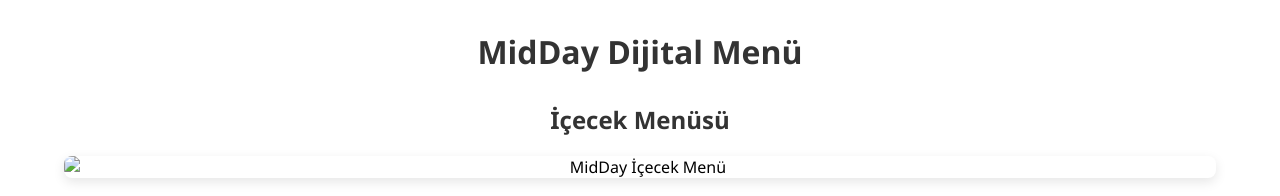
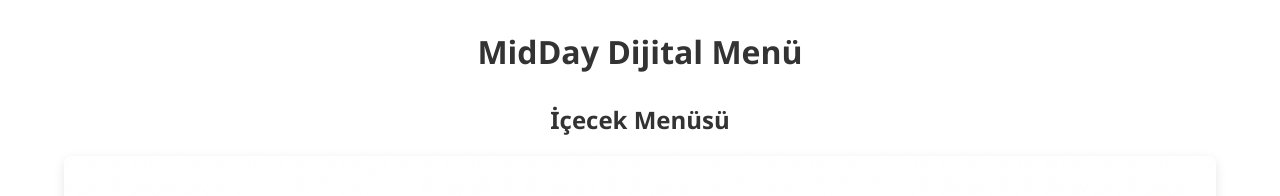
Before and after one commit to MidDayRestoran/CafeMenu, a plain HTML site: page index.html in a window 1280 px wide. Shown: the top 196 px of the page. Drawn offline with Linux system fonts and the light colour scheme.

Commit message:
Update index.html

```diff
--- a/index.html
+++ b/index.html
@@ -32,7 +32,7 @@
   <h1>MidDay Dijital Menü</h1>
 
   <h2>İçecek Menüsü</h2>
-  <img src="menu.png.pdf" alt="MidDay İçecek Menü">
+  <img src="menu.png" alt="MidDay İçecek Menü">
 
   <h2>Tost Menüsü</h2>
   <img src="tostmenu.png.PNG" alt="MidDay Tost Menü">
```
